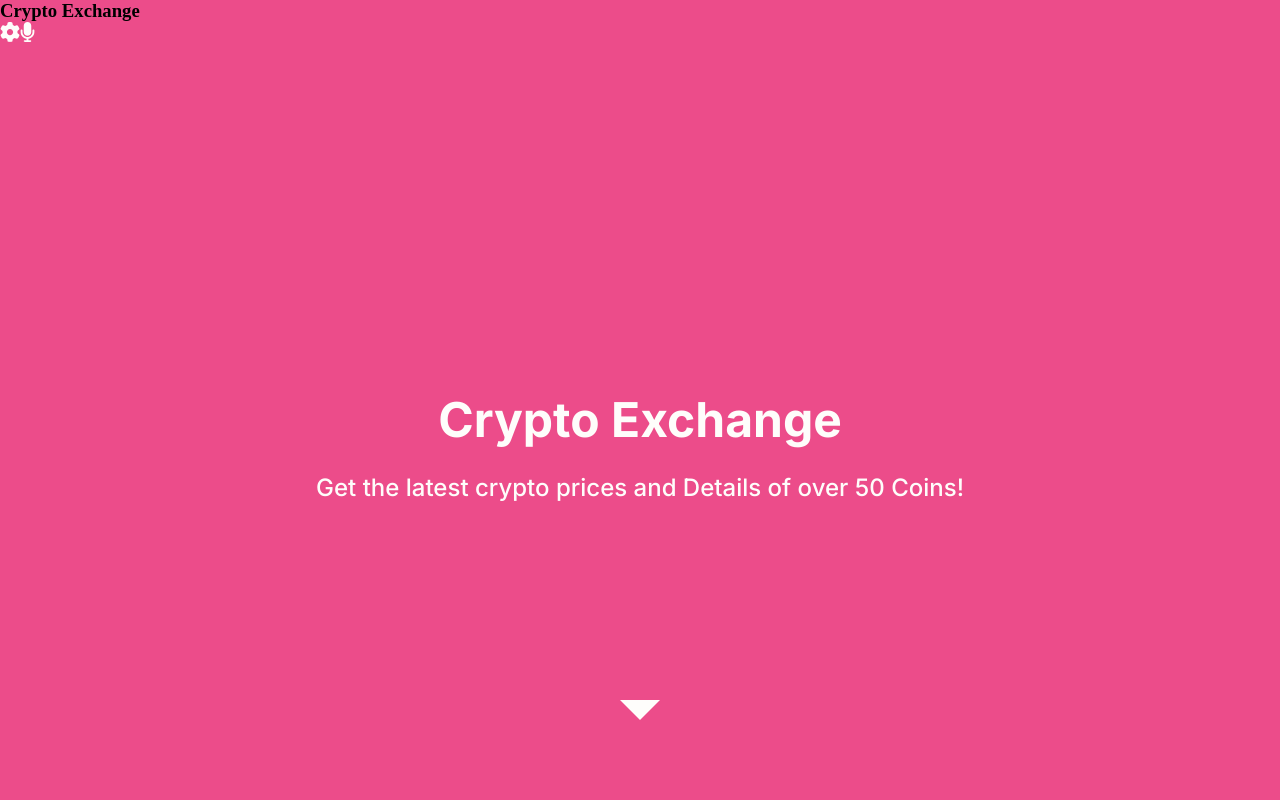
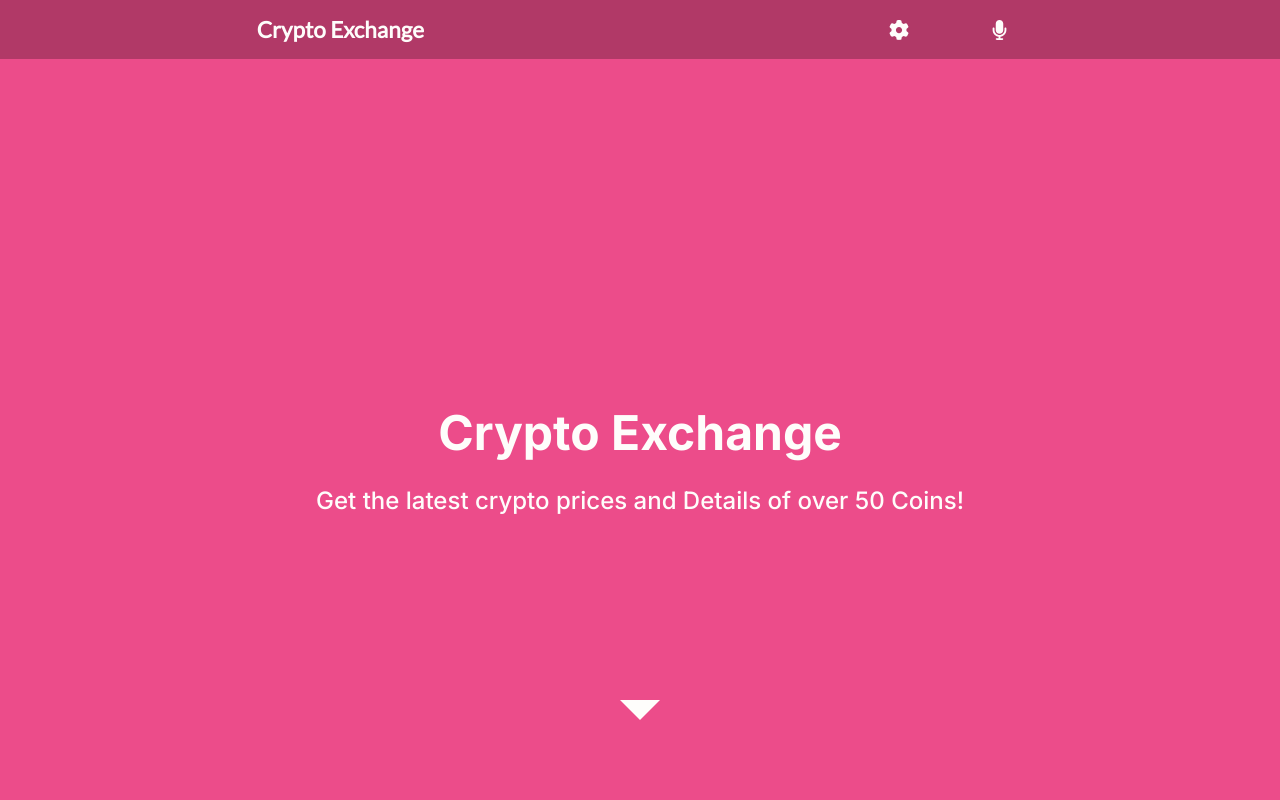
Before and after one commit to shuja-shah/crypto-xe, a React (Create React App) app: page / in a window 1280 px wide. Shown: the top 800 px of the page. Built offline with nearby package versions, Linux system fonts and the light colour scheme; no server answers.

Commit message:
Style Header

```diff
--- a/src/style.css
+++ b/src/style.css
@@ -14,6 +14,24 @@
 
 body {
   background-color: var(--color-primary);
+}
+
+nav {
+  display: flex;
+  justify-content: space-around;
+  align-items: center;
+  padding: 1rem 2rem;
+  background-color: var(--color-secondary);
+  color: var(--color-txt);
+  font-family: 'Lato', sans-serif;
+  font-size: 1.2rem;
+}
+
+.setting {
+  display: flex;
+  justify-content: space-between;
+  padding: 0 1rem;
+  width: 150px;
 }
 
 .Intro {
```
